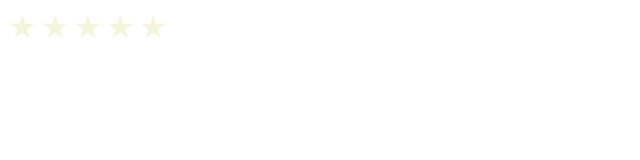
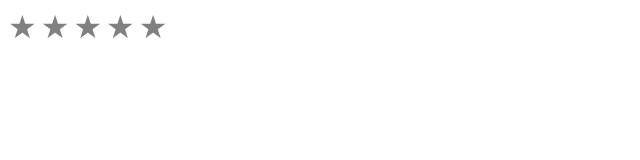
Before and after one commit to itsabhijeet/star-rating, a plain HTML site: page index.html in a window 1280 px wide. Shown: the whole page, without its empty margins (0-640 px from the left). Drawn offline with Linux system fonts and the light colour scheme.

Commit message:
initial color set to gray, basic readme added

```diff
--- a/index.css
+++ b/index.css
@@ -1,6 +1,6 @@
 span {
     font-size: xx-large;
-    color: beige;
+    color: gray;
 }
 
 .active--star {
```
Also changed, not shown: 1 other file.
